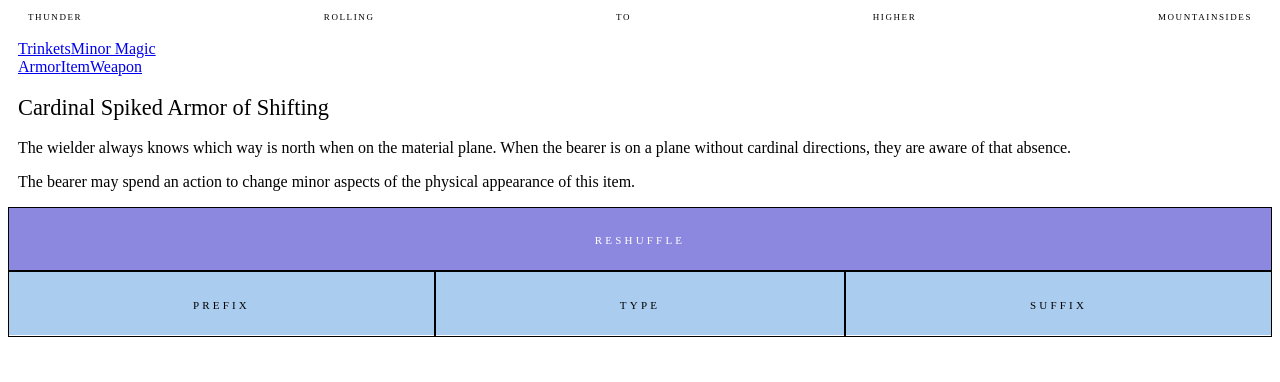
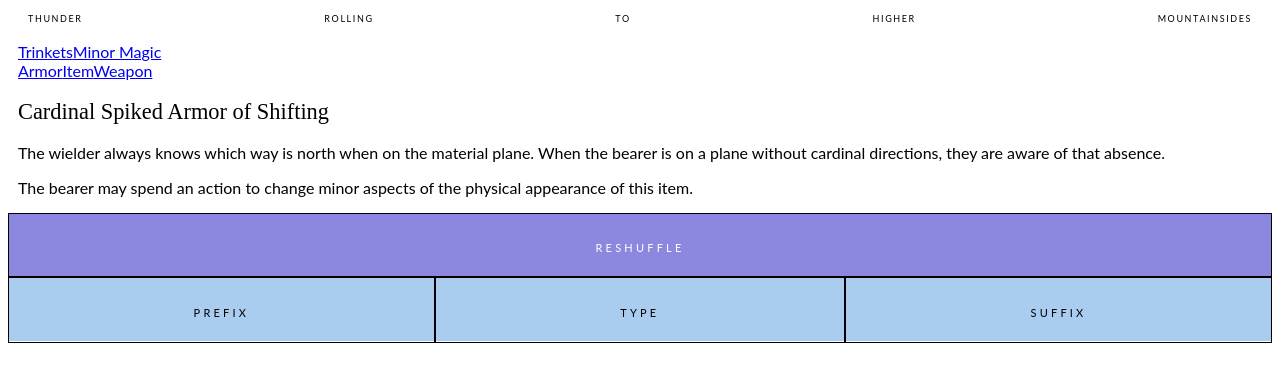
Before and after one commit to worc/koma-kulshan, a React app: page /minor-magic/armor in a window 1280 px wide. Shown: the top 382 px of the page. Built offline with nearby package versions, Linux system fonts and the light colour scheme; the HTML template or start-up script is replaced by a standard one.

Commit message:
add fonts and styling

```diff
--- a/server.js
+++ b/server.js
@@ -15,6 +15,7 @@
   <!DOCTYPE html>
     <html lang="en">
       <style>html, body, #app { height: 100%; margin: 0; }</style>
+      <link href="https://fonts.googleapis.com/css?family=Rammetto+One|Lato" rel="stylesheet">
       <meta name="viewport" content="width=device-width, initial-scale=1">
       <head>
         <title>${title}</title>
--- a/shared/App.js
+++ b/shared/App.js
@@ -11,6 +11,7 @@
                 boxSizing: 'border-box',
                 display: 'flex',
                 flexFlow: 'column nowrap',
+                fontFamily: '"Lato", sans-serif',
                 height: '100%',
                 padding: '0 10px'
             }}>
--- a/shared/minor-magic/MinorMagicItem.js
+++ b/shared/minor-magic/MinorMagicItem.js
@@ -12,7 +12,7 @@
 
     render() {
         let headerStyle = {
-            fontFamily: '"Rammetto One", serif',
+            fontFamily: '"Rammetto One", cursive',
             fontSize: '1.4rem',
             fontWeight: 'normal'
         };
```
